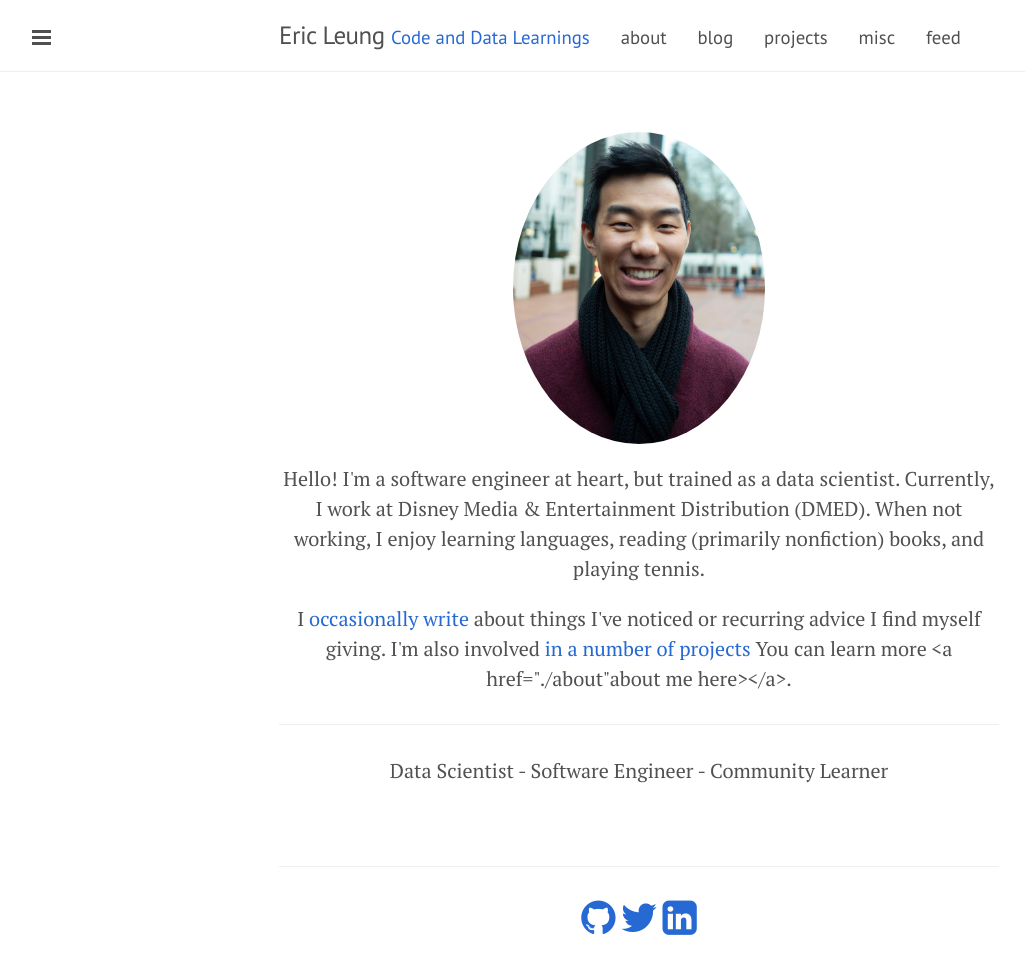
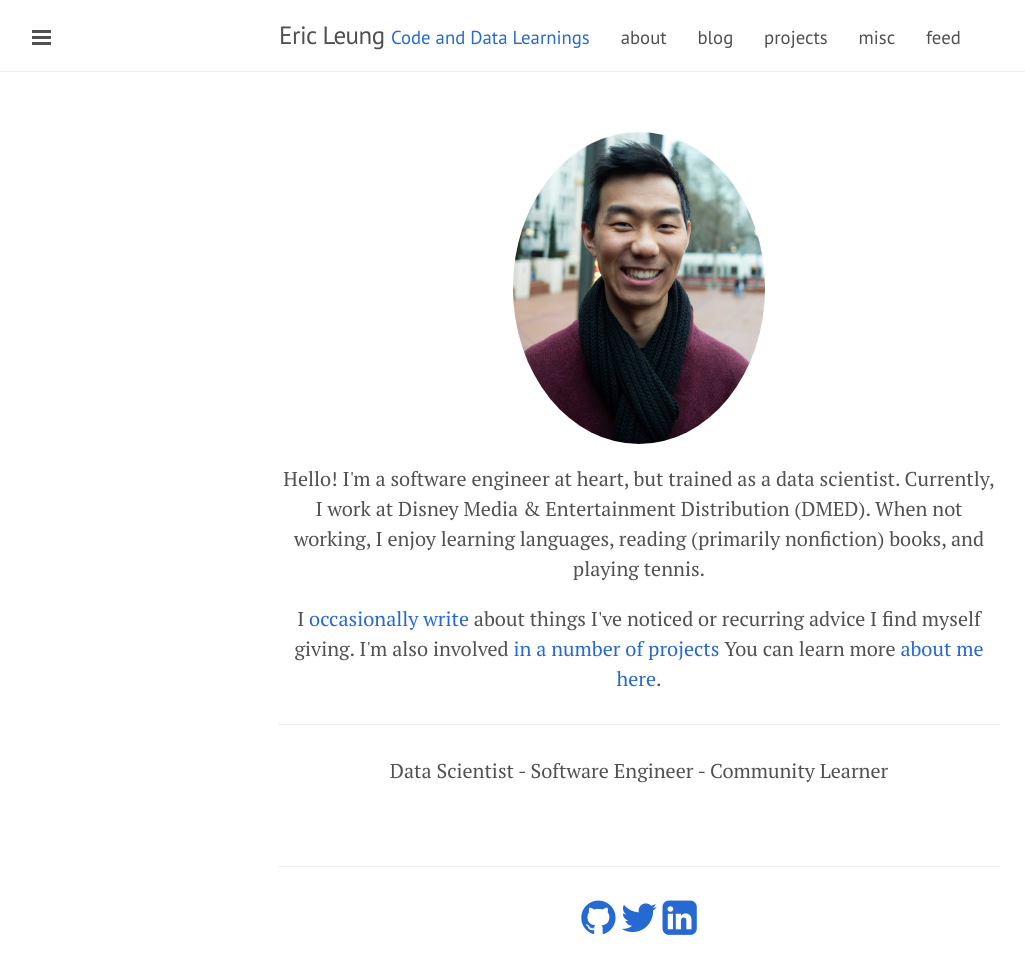
Before and after one commit to erictleung/erictleung.github.io, a Jekyll site: the page built from index.md, in a window 1280 px wide. Shown: the whole page, without its empty margins (1-1026 px from the left). Built offline with Jekyll 4.4.1, drawn with Linux system fonts in a browser that asks for light colours; nearby versions of some CDN libraries; some of the changed lines change nothing that is shown.

Commit message:
Fix typo for anchor tag on landing page

```diff
--- a/index.md
+++ b/index.md
@@ -27,7 +27,7 @@ description: |
     I'm also involved
     <a href="./projects">in a number of projects</a>
     You can learn more
-    <a href="./about"about me here></a>.
+    <a href="./about">about me here</a>.
 </p>
 
 <hr/>
```
